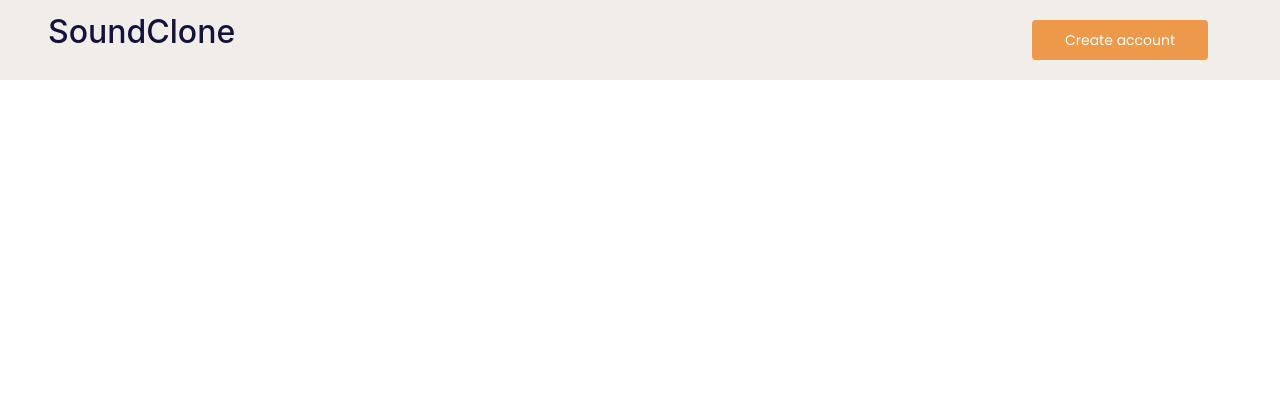
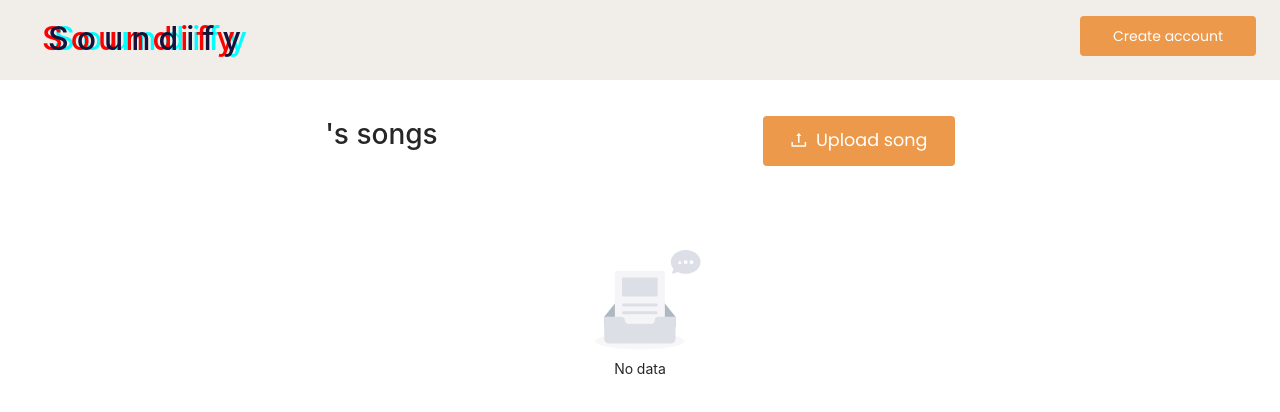
Before and after one commit to lewisemarcus/Soundify, a React (Create React App) app in the folder client/: page /songs in a window 1280 px wide. Shown: the top 412 px of the page. Built offline with nearby package versions, Linux system fonts and the light colour scheme.

Commit message:
added upload song page

```diff
--- a/client/src/App.js
+++ b/client/src/App.js
@@ -1,4 +1,11 @@
-import { LandingPage, Register, Login, AddSong } from "./pages";
+import {
+  LandingPage,
+  Register,
+  Login,
+  AddSong,
+  SongList,
+  Playlists,
+} from "./pages";
 import { Routes, Route } from "react-router-dom";
 import Navbar from "./components/Navbar";
 
@@ -11,6 +18,8 @@ function App() {
         <Route path="/register" element={<Register />} />
         <Route path="/login" element={<Login />} />
         <Route path="/upload" element={<AddSong />} />
+        <Route path="/songs" element={<SongList />} />
+        <Route path="/playlists" element={<Playlists />} />
       </Routes>
     </div>
   );
--- a/client/src/components/Navbar.js
+++ b/client/src/components/Navbar.js
@@ -3,17 +3,23 @@ import { Link } from "react-router-dom";
 import "./styles/Navbar.css";
 import { AuthContext } from "../context/authContext";
 import { useNavigate } from "react-router-dom";
-import { UserOutlined, QuestionCircleOutlined } from "@ant-design/icons";
+import {
+  UserOutlined,
+  QuestionCircleOutlined,
+  DownOutlined,
+} from "@ant-design/icons";
 import { Avatar, Menu, Dropdown, Space, message, Modal } from "antd";
 import Button from "../components/Button";
 
 const Navbar = () => {
   let navigate = useNavigate();
   const { user, logout } = useContext(AuthContext);
+  const username = localStorage.getItem("username");
 
   const onLogout = () => {
     logout();
     window.location.reload();
+    localStorage.removeItem("username");
     navigate("/");
   };
 
@@ -39,8 +45,22 @@ const Navbar = () => {
       items={[
         {
           label: (
+            <Link to="/">
+              <li className="menu-item">Home</li>
+            </Link>
+          ),
+        },
+        {
+          label: (
+            <Link to="/songs">
+              <li className="menu-item">Songs</li>
+            </Link>
+          ),
+        },
+        {
+          label: (
             <Link to="/playlists">
-              <li className="menu-item">View Playlists</li>
+              <li className="menu-item">My Playlists</li>
             </Link>
           ),
         },
@@ -59,11 +79,15 @@ const Navbar = () => {
   return (
     <nav>
       <Link to="/">
-        <h3 className="logo">SoundClone</h3>
+        <h3 className="logo">Soundify</h3>
       </Link>
-      <div className="button-wrapper">
       {user ? (
-          <Dropdown overlay={menu} trigger={["click"]}>
+        <ul className="nav-items">
+          <li className="upload">
+            <Link to="/songs">Upload</Link>
+          </li>
+          <li className="profile">
+            <Dropdown overlay={menu} trigger={["hover"]} className="dropdown">
               <div onClick={(e) => e.preventDefault()}>
                 <Space>
                   <Avatar
@@ -71,23 +95,21 @@ const Navbar = () => {
                       backgroundColor: "var(--navy)",
                       color: "var(--light)",
                     }}
-                  size={50}
+                    size={30}
                     icon={<UserOutlined />}
                   />
-                {/* <DownOutlined /> */}
+                  {username}
+                  <DownOutlined />
                 </Space>
               </div>
             </Dropdown>
+          </li>
+        </ul>
       ) : (
-          <>
-            {" "}
         <Link to="/register" className="link">
           <Button className="solid-btn nav-btn">Create account</Button>
         </Link>
-          </>
-          // ""
       )}
-      </div>
     </nav>
   );
 };
--- a/client/src/components/styles/Navbar.css
+++ b/client/src/components/styles/Navbar.css
@@ -1,7 +1,7 @@
 nav {
   display: flex;
   justify-content: space-between;
-  align-items: center;
+  align-items: flex-end;
   height: 10vh;
   background-color: var(--light);
 }
@@ -14,33 +14,42 @@ nav {
   color: var(--navy);
   text-decoration: none;
   margin-left: 3rem;
+  letter-spacing: 8px;
+  text-shadow: red -6px 0, cyan 6px 0;
+  transition: text-shadow 200ms;
 }
 
-.button-wrapper {
-  width: 20rem;
-  padding: 1rem;
+.nav-items {
   display: flex;
   justify-content: center;
   align-items: center;
+  margin-right: 3rem;
+}
+
+.nav-items li {
+  list-style: none;
+  padding: 1rem;
+}
+
+.upload a {
+  cursor: pointer;
+  transition: 0.3s ease-in-out all;
+  color: var(--navy);
+}
+
+.upload a:hover {
+  /* background-color: var(--navy); */
+  color: var(--orange);
+}
+
+.profile {
+  cursor: pointer;
 }
 
 .link {
-  text-decoration: none;
+  padding: 1.5rem;
 }
 
 .nav-btn {
   width: 11rem;
 }
-
-.menu {
-  width: 8rem;
-}
-
-.menu-item {
-  /* border: 1px solid blue; */
-  display: flex;
-  flex-direction: column;
-  justify-content: center;
-  align-items: flex-start;
-  height: 2rem;
-}
--- a/client/src/index.css
+++ b/client/src/index.css
@@ -14,6 +14,7 @@
   --poppins-bold: 700;
 
   /* COLORS  */
+  --white: #fff;
   --light: #f1eee9;
   --orange: #ec994b;
   --grey: #73777b;
--- /dev/null
+++ b/client/src/pages/Playlists.js
@@ -0,0 +1,11 @@
+import React from "react";
+
+const Playlists = () => {
+  return (
+    <div>
+      <h1>Playlist created by user</h1>
+    </div>
+  );
+};
+
+export default Playlists;
--- /dev/null
+++ b/client/src/pages/SongList.js
@@ -0,0 +1,93 @@
+import React, { useState } from "react";
+import { Modal, message, Upload, Input, Select, Space, Empty } from "antd";
+import { UploadOutlined } from "@ant-design/icons";
+import Button from "../components/Button";
+import "./styles/SongList.css";
+
+const SongList = () => {
+  const username = localStorage.getItem("username");
+
+  const [isModalVisible, setIsModalVisible] = useState(false);
+
+  const showModal = () => {
+    setIsModalVisible(true);
+  };
+
+  const handleOk = () => {
+    setIsModalVisible(false);
+  };
+
+  const handleCancel = () => {
+    setIsModalVisible(false);
+  };
+
+  const { Option } = Select;
+
+  const { Dragger } = Upload;
+
+  const props = {
+    name: "file",
+    multiple: true,
+    action: "https://www.mocky.io/v2/5cc8019d300000980a055e76",
+    onChange(info) {
+      const { status } = info.file;
+      if (status !== "uploading") {
+        console.log(info.file, info.fileList);
+      }
+      if (status === "done") {
+        message.success(`${info.file.name} file uploaded successfully.`);
+      } else if (status === "error") {
+        message.error(`${info.file.name} file upload failed.`);
+      }
+    },
+    onDrop(e) {
+      console.log("Dropped files", e.dataTransfer.files);
+    },
+  };
+
+  return (
+    <div className="song-list-wrapper">
+      <div className="song-list-header">
+        <h1>{username}'s songs</h1>
+        <Button className="modal-btn" onClick={showModal}>
+          <Space>
+            <UploadOutlined /> Upload song
+          </Space>
+        </Button>
+        <Modal
+          title="Upload Song"
+          visible={isModalVisible}
+          onOk={handleOk}
+          onCancel={handleCancel}
+        >
+          <Space direction="vertical" size="middle" style={{ display: "flex" }}>
+            <Input placeholder="Song title" size="large" />
+            <Input placeholder="Artist" size="large" />
+            <Select placeholder="Genre" size="large" style={{ width: "100%" }}>
+              <Option value="rock">Rock</Option>
+              <Option value="rap">Rap</Option>
+              <Option value="r&b">R&B</Option>
+            </Select>
+            <Dragger {...props}>
+              <p className="ant-upload-drag-icon">
+                <UploadOutlined />
+              </p>
+              <p className="ant-upload-text">
+                Click or drag file to this area to upload
+              </p>
+              <p className="ant-upload-hint">
+                Support for a single or bulk upload. Strictly prohibit from
+                uploading company data or other band files
+              </p>
+            </Dragger>
+          </Space>
+        </Modal>
+      </div>
+      <div className="song-list-content">
+        <Empty />
+      </div>
+    </div>
+  );
+};
+
+export default SongList;
--- a/client/src/pages/index.js
+++ b/client/src/pages/index.js
@@ -2,5 +2,7 @@ import Register from "./Register";
 import LandingPage from "./LandingPage";
 import Login from "./Login";
 import AddSong from "./AddSong";
+import Playlists from "./Playlists";
+import SongList from "./SongList";
 
-export { Register, LandingPage, Login, AddSong };
+export { Register, LandingPage, Login, AddSong, Playlists, SongList };
--- a/client/src/pages/styles/Login.css
+++ b/client/src/pages/styles/Login.css
@@ -1,6 +1,6 @@
 .login-wrapper {
   background: var(--navy);
-  height: 85vh;
+  height: 90vh;
   display: flex;
   flex-direction: column;
   justify-content: center;
--- a/client/src/pages/styles/Register.css
+++ b/client/src/pages/styles/Register.css
@@ -1,6 +1,6 @@
 .register-wrapper {
   background: var(--navy);
-  height: 85vh;
+  height: 90vh;
   display: flex;
   flex-direction: column;
   justify-content: center;
--- /dev/null
+++ b/client/src/pages/styles/SongList.css
@@ -0,0 +1,32 @@
+.song-list-wrapper {
+}
+
+.song-list-header {
+  display: flex;
+  justify-content: space-evenly;
+  align-items: center;
+  padding-top: 2rem;
+}
+
+.song-list-content {
+  padding-top: 5rem;
+}
+
+.modal-btn {
+  width: 12rem;
+  display: flex;
+  justify-content: center;
+  align-items: center;
+  border-radius: 4px;
+  background: var(--orange);
+  color: #fff;
+  height: 50px;
+  transition: all 0.4s;
+  border-style: none;
+  font-family: var(--main-font);
+  font-size: 1.1rem;
+}
+
+.modal-btn:hover {
+  cursor: pointer;
+}
```
Lines whose indentation alone changed are shown as unchanged.
